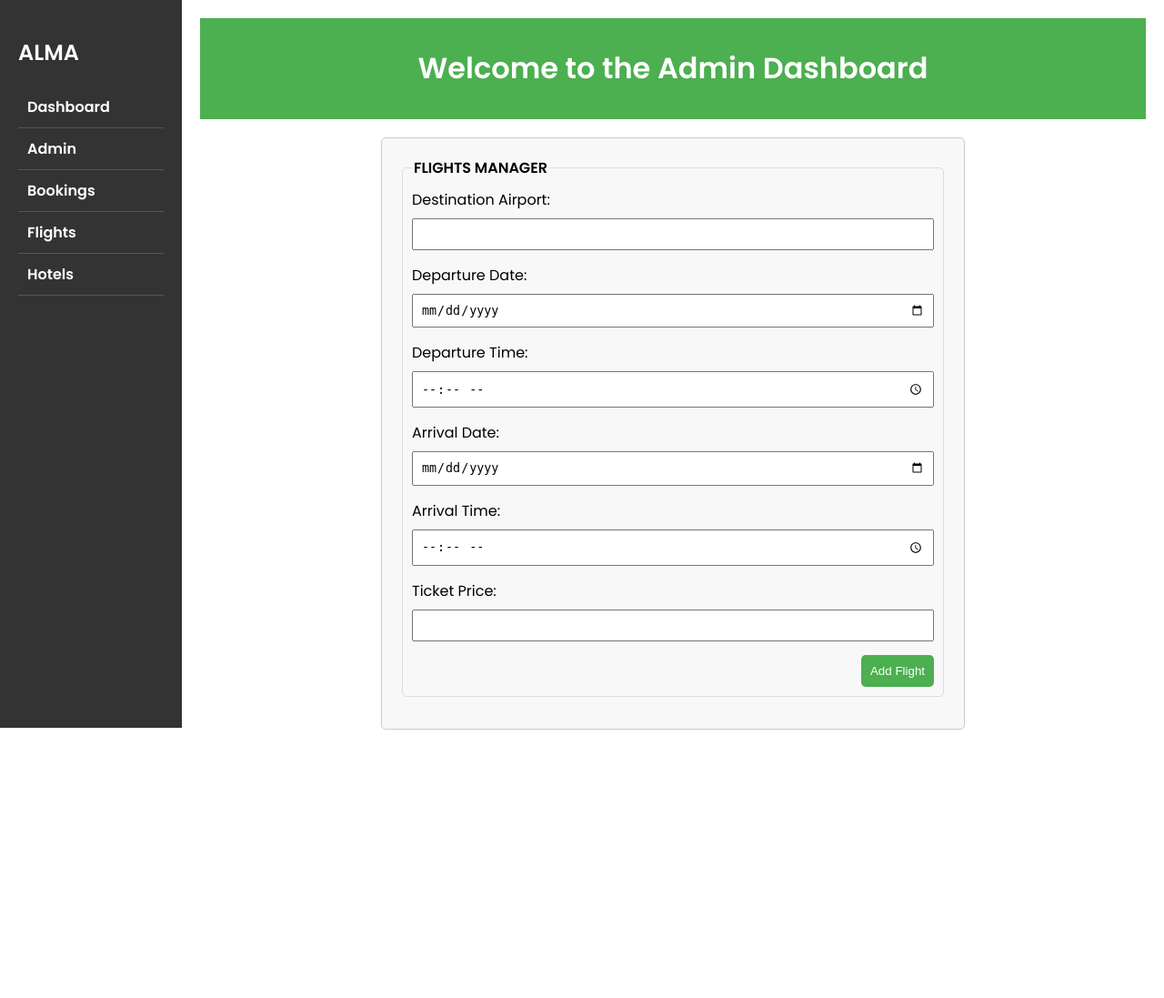
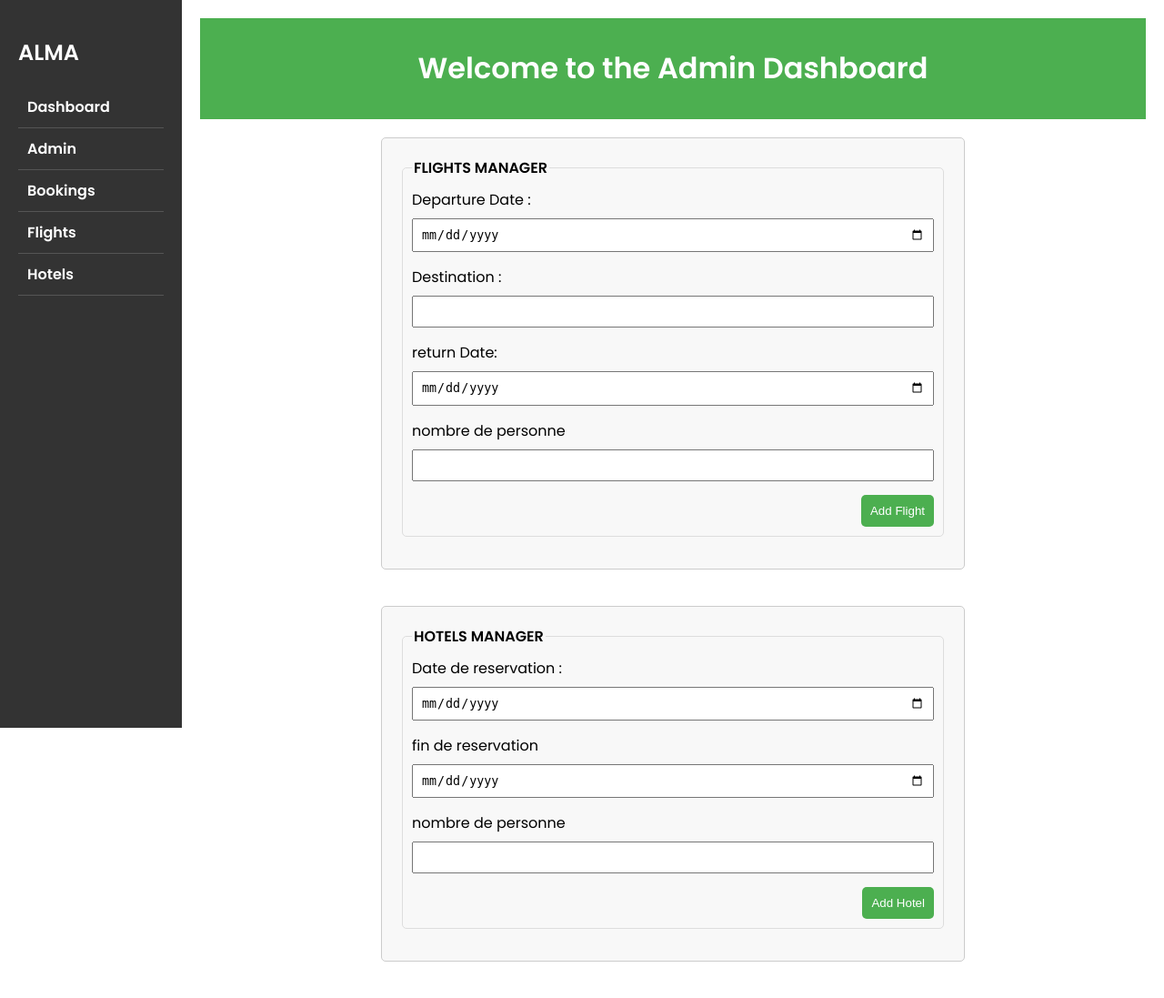
Before and after one commit to AbdoussamadAgAlhousseini/mini-project, a PHP site: page /admin/admin.html in a window 1280 px wide. Shown: the whole page at 91% size. Before the commit the page ends 802 px from the top, so only its background shows below. Run offline with PHP 8.4, Linux system fonts and the light colour scheme.

Commit message:
Final form layout and style

```diff
--- a/admin/admin.css
+++ b/admin/admin.css
@@ -12,7 +12,7 @@ body {
 }
 
 .sidebar {
-    background-color: #333;
+    background-color: #a50e0e;
     color: white;
     padding: 20px;
     width: 200px;
--- a/admin/admin.html
+++ b/admin/admin.html
@@ -26,29 +26,36 @@
                     <fieldset>
                     <legend>flights manager</legend>
 
+                    <label for="departure_date">Departure Date :</label>
+                    <input type="date" id="departure_date" name="departure_date" required><br>
+                    <label for="destination">Destination :</label>
+                    <input type="text" id="destination" name="destination" required><br>
+
+                    <label for="return-date">return Date:</label>
+                    <input type="date" id="return-date" name="return-date" required><br>
+
+                    <label for="nombre_de_personne">nombre de personne</label>
+                    <input type="number" name="nbr_personne" id="" min="1">
+
+                    <div class="btn"><button type="submit">Add Flight</button></div>
+                </fieldset>
+                  </form>
+                <form action="dbcon/dbcon.php" method="post">
+                    <fieldset>
+                    <legend>hotels manager</legend>
+
+                    <label for="date_reserv">Date de reservation :</label>
+                    <input type="date" id="date_reserv" name="date_reserv" required><br>
 
 
+                    <label for="reserve_fin">fin de reservation</label>
+                    <input type="date" id="reserve_fin" name="reserve_fin" required><br>
 
+                    <label for="nombre_de_personne">nombre de personne</label>
+                    <input type="number" name="nbr_personne" id="" min="1">
 
-                    <label for="destination_airport">Destination Airport:</label>
-                    <input type="text" id="destination_airport" name="destination_airport" required>
+                    <div class="btn"><button type="submit">Add Hotel</button></div>
 
-                    <label for="departure_date">Departure Date:</label>
-                    <input type="date" id="departure_date" name="departure_date" required><br>
-
-                    <label for="departure_time">Departure Time:</label>
-                    <input type="time" id="departure_time" name="departure_time" required>
-
-                    <label for="arrival_date">Arrival Date:</label>
-                    <input type="date" id="arrival_date" name="arrival_date" required><br>
-
-                    <label for="arrival_time">Arrival Time:</label>
-                    <input type="time" id="arrival_time" name="arrival_time" required>
-
-                    <label for="ticket_price">Ticket Price:</label>
-                    <input type="number" id="ticket_price" name="ticket_price" required><br>
-
-                    <div class="btn"><button type="submit">Add Flight</button></div>
                 </fieldset>
                   </form>
 
```
Also changed, not shown: admin/flight.css (line endings or trailing spaces).
